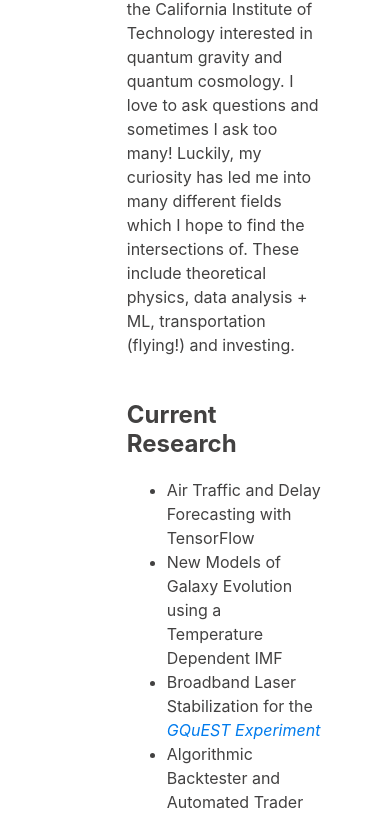
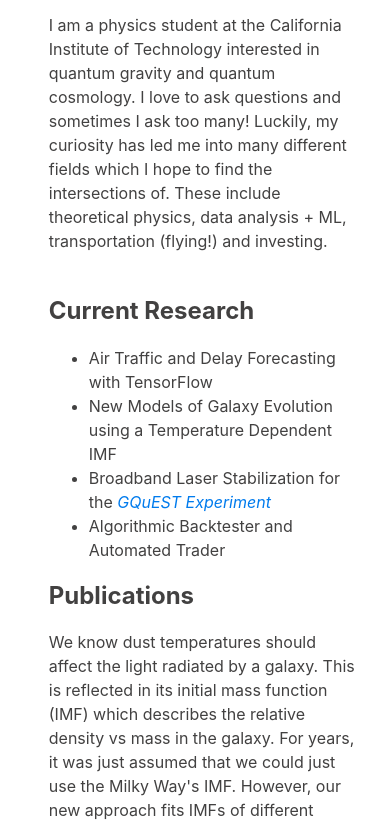
Before and after one commit to tclarkf35/tclarkf35.github.io, a plain HTML site: page index.html in a window 390 px wide. Shown: the part 558-1385 px from the top of the page. Drawn offline with Linux system fonts and the light colour scheme.

Commit message:
Mobile Updates

```diff
--- a/main.css
+++ b/main.css
@@ -3,10 +3,10 @@ body{
     font-family: -apple-system, BlinkMacSystemFont, 'Segoe UI', Roboto, Oxygen, Ubuntu, Cantarell, 'Open Sans', 'Helvetica Neue', sans-serif ;
     margin: auto;
     line-height: 1.5;
-    width: 50%;
-    padding-top: 50px;
+    width: 80%;
+    padding-top: 20px;
     padding-bottom: 50px;
-    padding-left: 15%;
+    padding-left: 5%;
 }
 h1{
     color: rgb(66, 65, 65);
```
